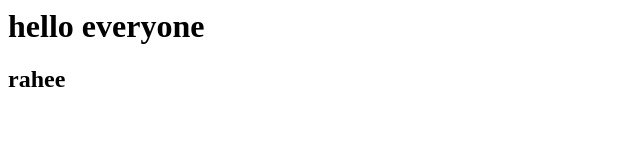
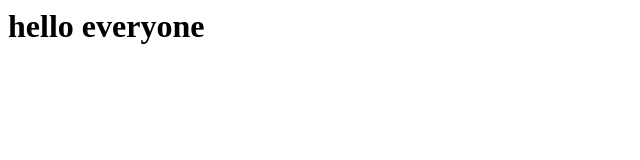
Before and after one commit to RaheeGandhi/practicerepo, a plain HTML site: page HTML/index.html in a window 1280 px wide. Shown: the full height of the page, 0-640 px from the left. Drawn offline with Linux system fonts and the light colour scheme.

Commit message:
removed h2

```diff
--- a/HTML/index.html
+++ b/HTML/index.html
@@ -5,6 +5,5 @@
 </head>
 <body>
   <h1>hello everyone</h1>
-  <h2>rahee</h2>
 </body>
 </html>
```
